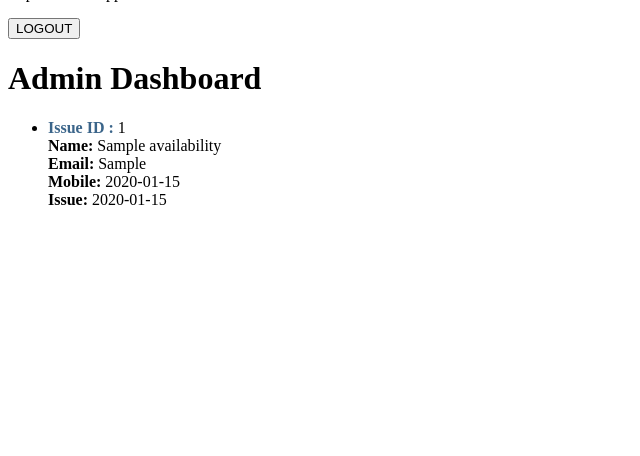
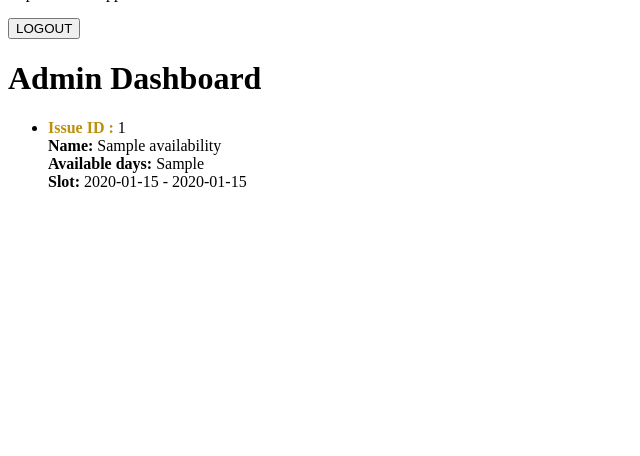
Before and after one commit to Lakshya-kesarwani/Flask_app, a Flask app: page /doctor in a window 1280 px wide. Shown: the part 344-800 px from the top of the page, without its empty margins (0-640 px from the left). Run offline with Flask 3, Linux system fonts and the light colour scheme; tables that the repository leaves empty hold one stand-in row (values such as "Sample post").

Commit message:
changed colour

```diff
--- a/templates/homepage.html
+++ b/templates/homepage.html
@@ -1,16 +1,16 @@
 <!DOCTYPE html>
 <html lang="en">
   <head>
-    <meta charset="UTF-8">
-    <meta name="viewport" content="width=device-width, initial-scale=1.0">
+    <meta charset="UTF-8" />
+    <meta name="viewport" content="width=device-width, initial-scale=1.0" />
     <title>Document</title>
-    <link rel="stylesheet" href="../static/homepage.css">
+    <link rel="stylesheet" href="../static/homepage.css" />
   </head>
   <body>
     <nav>
       <span id="logo">
-           <a href="/"> <img src="/static/logo.jpg" alt=""></a>
-        <P  id="nav-text">Expert Tech Support at Your Service</P>
+        <a href="/"> <img src="/static/logo.jpg" alt="" /></a>
+        <p id="nav-text">Expert Tech Support at Your Service</p>
         <form action="/admin">
           <button>LOGOUT</button>
         </form>
@@ -21,14 +21,16 @@
       <ul>
         {% for issue in issues %}
         <li>
-                <strong style="color:rgb(59, 101, 138)">Issue ID :</strong> {{ issue.id }} <br>
-                <strong>Name:</strong> {{ issue.doctor_name }} <br>
-                <strong>Email:</strong> {{ issue.available_day }} <br>
-                <strong>Mobile:</strong> {{ issue.start_time }} <br>
-                <strong>Issue:</strong> {{ issue.end_time }} <br>
-                <br>
-                <br>
-                <br>
+          <strong style="color: rgb(188, 144, 14)">Issue ID :</strong> {{
+          issue.id }} <br />
+          <strong>Name:</strong> {{ issue.doctor_name }} <br />
+          <strong>Available days:</strong> {{ issue.available_day }} <br />
+          <strong>Slot:</strong> {{ issue.start_time }} - {{ issue.end_time }}
+          <br />
+          <!-- <strong>Issue:</strong> {{ issue.end_time }} <br /> -->
+          <br />
+          <br />
+          <br />
         </li>
         {% endfor %}
       </ul>
```
Lines whose indentation alone changed are shown as unchanged.
